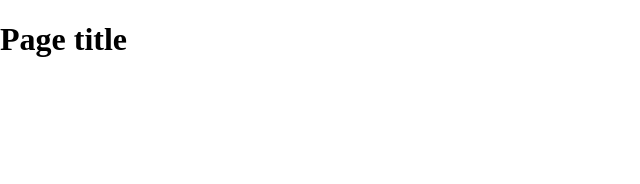
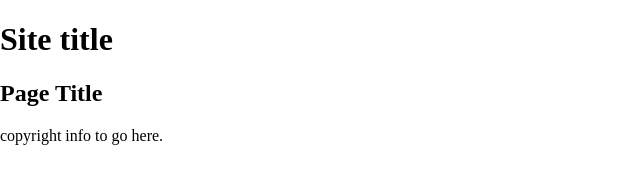
Before and after one commit to Ethnographia/git-basics, a plain HTML site: page index.html in a window 1280 px wide. Shown: the whole page, without its empty margins (0-640 px from the left). Drawn offline with nearby package versions, Linux system fonts and the light colour scheme.

Commit message:
added more info to template

```diff
--- a/index.html
+++ b/index.html
@@ -14,13 +14,14 @@
     </head>
     <body>
     <header>
-	<h1>Page title</h1>
+	<h1>Site title</h1>
     </header>
     <nav id="pageNav">
     </nav>
     <main>
+        <h2>Page Title</h2>
     </main>
-    <footer>
+    <footer>copyright info to go here.
     </footer>
         <script>
 //use the modernizr load to load up external scripts. This will load the scripts asynchronously, but the order listed matters. Although it will load all scripts in parallel, it will execute them in the order listed
```
